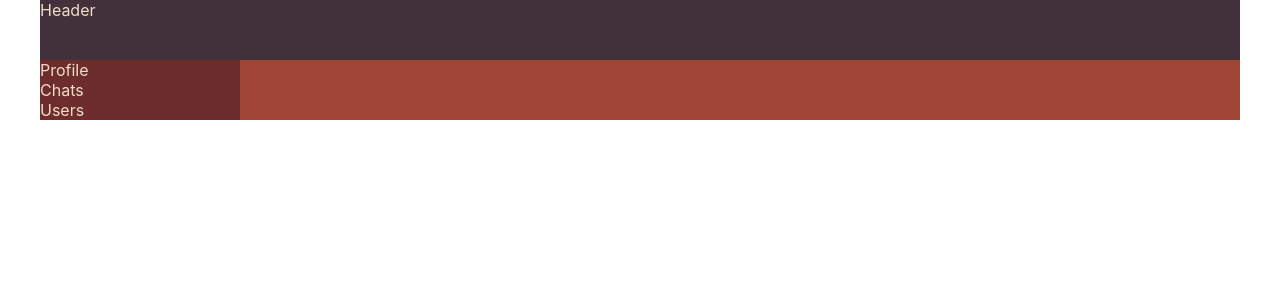
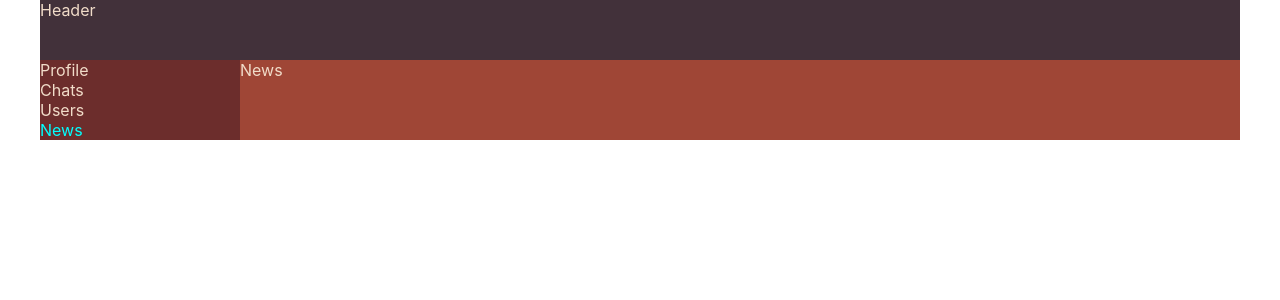
Before and after one commit to MihaDarin/my-first-react, a React (Create React App) app: page /news in a window 1280 px wide. Shown: the top 300 px of the page. Built offline with nearby package versions, Linux system fonts and the light colour scheme.

Commit message:
добавлен метод жизненного цикла componentDidMount в компонент Users, намечена структура страницы новостей для практики создания подобно Users

```diff
--- a/src/App.js
+++ b/src/App.js
@@ -4,6 +4,7 @@ import Sidebar from "./components/Sidebar/Sidebar";
 import Profile from "./components/Profile/Profile";
 import ChatsContainer from "./components/Chats/ChatsContainer";
 import UsersContainer from "./components/Users/UsersContainer";
+import NewsContainer from "./components/News/NewsContainer";
 import { Route, Routes } from "react-router-dom";
 
 function App(props) {
@@ -15,8 +16,8 @@ function App(props) {
         <Route path="/profile" element={<Profile />} />
         <Route path="/chats/*" element={<ChatsContainer />} />
         <Route path="/users" element={<UsersContainer />} />
-        {/* <News />
-      <Music />
+        <Route path="/news" element={<NewsContainer />} />
+        {/* <Music />
       <Settings />
       <Friends /> */}
       </Routes>
--- /dev/null
+++ b/src/components/News/News.js
@@ -0,0 +1,7 @@
+import React from "react";
+import style from "./News.module.css";
+const News = () => {
+  return <div className={style.news}>News</div>;
+};
+
+export default News;
--- /dev/null
+++ b/src/components/News/News.module.css
@@ -0,0 +1,8 @@
+.news {
+  display: grid;
+  grid-template-columns: 2fr 10fr;
+}
+.news_items {
+  display: flex;
+  flex-direction: column;
+}
--- /dev/null
+++ b/src/components/News/NewsContainer.js
@@ -0,0 +1,12 @@
+import React from "react";
+import News from "./News";
+
+const NewsContainer = () => {
+  return (
+    <div>
+      <News />
+    </div>
+  );
+};
+
+export default NewsContainer;
--- a/src/components/Sidebar/Sidebar.js
+++ b/src/components/Sidebar/Sidebar.js
@@ -23,12 +23,12 @@ const Sidebar = () => {
           Users
         </NavLink>
       </div>
-      {/* <div>
+      <div>
         <NavLink to="/news" className={activeLink()}>
           News
         </NavLink>
       </div>
-      <div>
+      {/* <div>
         <NavLink to="/music" className={activeLink()}>
           Music
         </NavLink>
--- a/src/components/Users/Users.js
+++ b/src/components/Users/Users.js
@@ -3,15 +3,13 @@ import axios from "axios";
 // import User from "./User/User";
 
 class Users extends React.Component {
-  constructor(props) {
-    super(props);
+  componentDidMount() {
     if (this.props.usersData.length === 0) {
       axios.get("http://localhost:3001/users").then((response) => {
         this.props.setUsers(response.data);
       });
     }
   }
-
   render() {
     return (
       <div>
```
Also changed, not shown: src/components/News/NewsItem/NewsItem.js (added).
